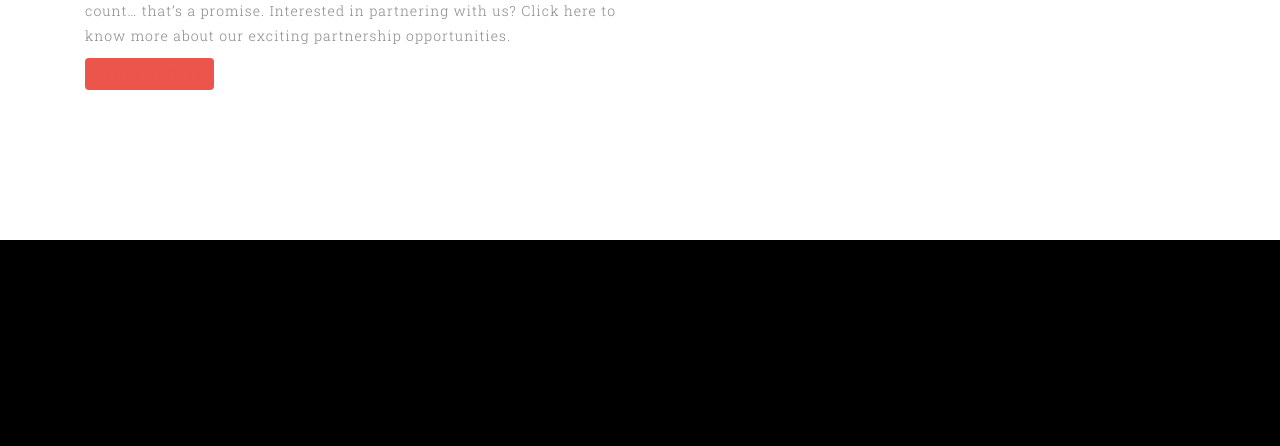
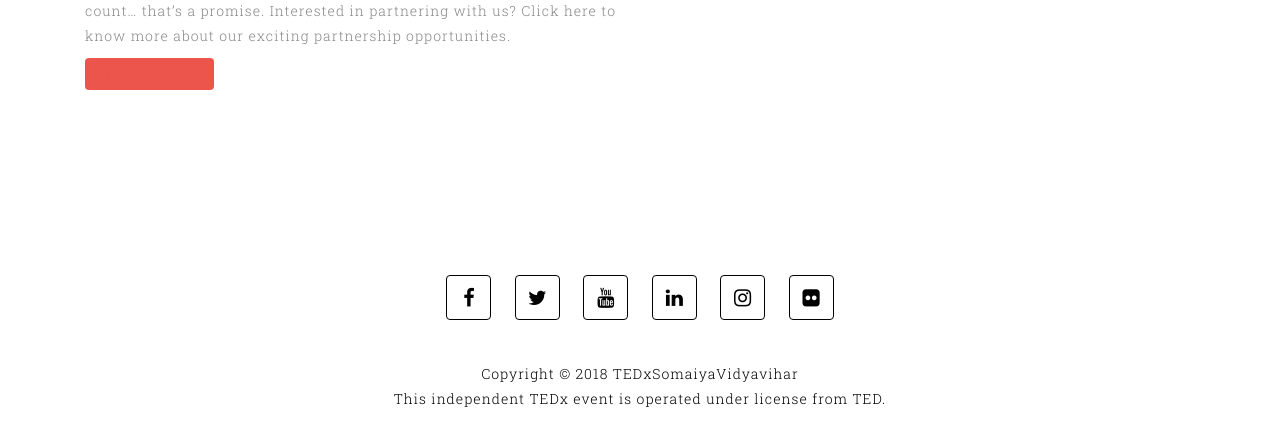
Before and after one commit to amarvsingh/TEDx19, a PHP site: page /getvolunteer.html in a window 1280 px wide. Shown: the part 1471-1917 px from the top of the page. Run offline with PHP 8.4, Linux system fonts and the light colour scheme; some web fonts are replaced.

Commit message:
Update style.css

```diff
--- a/css/style.css
+++ b/css/style.css
@@ -496,7 +496,7 @@ footer {
 -----------------------------------------*/
 
 #contact, footer {
-  background: #000;
+  background: WHITE;
   color: #ffffff;
 }
 
```
